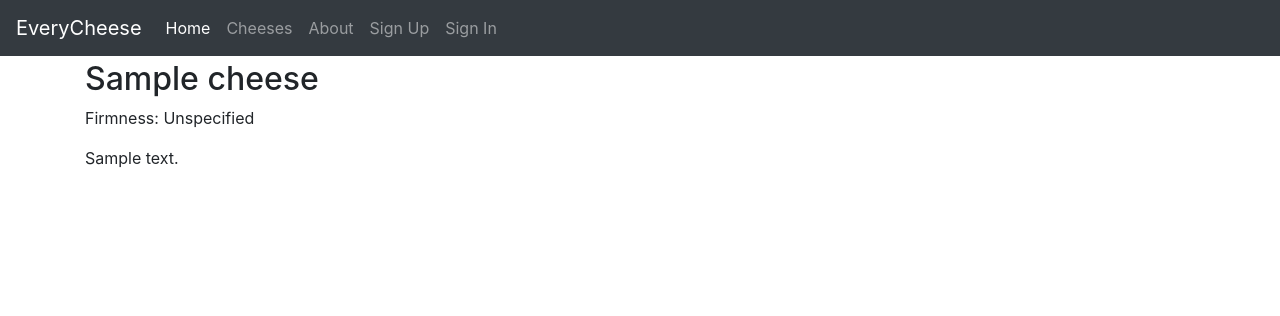
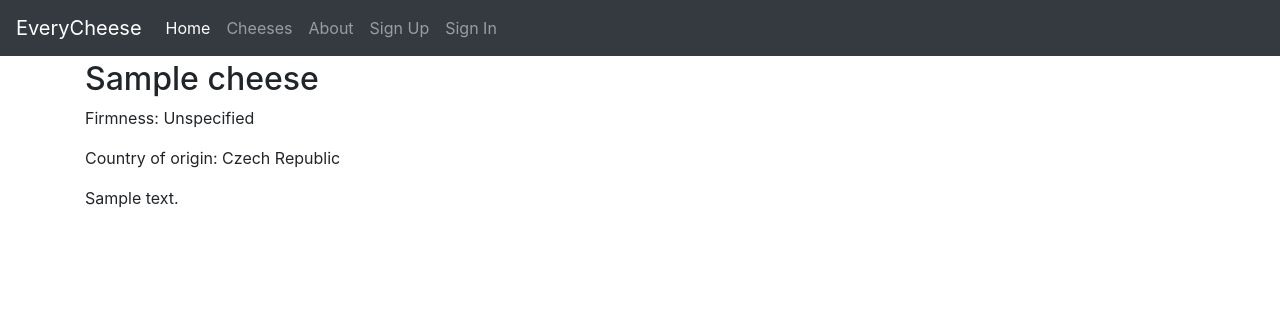
Before and after one commit to bsperezb/everycheese, a Django app: a page that uses everycheese/templates/cheeses/cheese_detail.html in a window 1280 px wide. Shown: the top 316 px of the page. Run offline with Django 3.2, Linux system fonts and the light colour scheme; tables that the repository leaves empty hold one stand-in row (values such as "Sample post"); some libraries are stand-ins or nearby versions.

Commit message:
Implement cheese contry of origin

```diff
--- a/config/settings/base.py
+++ b/config/settings/base.py
@@ -81,6 +81,7 @@ THIRD_PARTY_APPS = [
     "allauth",
     "allauth.account",
     "allauth.socialaccount",
+    "django_countries", #countryField
 ]
 
 LOCAL_APPS = [
--- a/everycheese/cheeses/models.py
+++ b/everycheese/cheeses/models.py
@@ -2,12 +2,13 @@ from django.db import models
 
 from autoslug import AutoSlugField
 from model_utils.models import TimeStampedModel
-
+from django_countries.fields import CountryField
 
 class Cheese(TimeStampedModel):
     name = models.CharField("Name of Cheese", max_length=255)
     slug = AutoSlugField("Cheese Address", unique=True, always_update=False, populate_from="name")
     description = models.TextField("Description", blank=True)
+    country_of_origin = CountryField("Country of Origin", blank=True)
 
     class Firmness(models.TextChoices):
         UNSPECIFIED = "unspecified", "Unspecified"
--- a/everycheese/templates/cheeses/cheese_detail.html
+++ b/everycheese/templates/cheeses/cheese_detail.html
@@ -9,7 +9,11 @@
     {% if cheese.firmness %}
         <p>Firmness: {{ cheese.get_firmness_display }}</p>
     {% endif %}
-
+    {% if cheese.country_of_origin %}
+        <p>Country of origin: {{cheese.country_of_origin.name}}
+        <img src="{{ cheese.country_of_origin.flag }}" />
+        </p>
+    {% endif %}
     {% if cheese.description %}
         <p>{{ cheese.description }}</p>
     {% endif %}
--- a/requirements/base.txt
+++ b/requirements/base.txt
@@ -13,3 +13,4 @@ django-model-utils==4.0.0  # https://github.com/jazzband/django-model-utils
 django-allauth==0.42.0  # https://github.com/pennersr/django-allauth
 django-crispy-forms==1.9.2  # https://github.com/django-crispy-forms/django-crispy-forms
 django-autoslug==1.9.8  # https://github.com/justinmayer/django-autoslug/
+django-countries==6.0
```
Also changed, not shown: everycheese/cheeses/tests/factories.py (+1 -0 lines), everycheese/cheeses/migrations/0003_cheese_country_of_origin.py (added).
